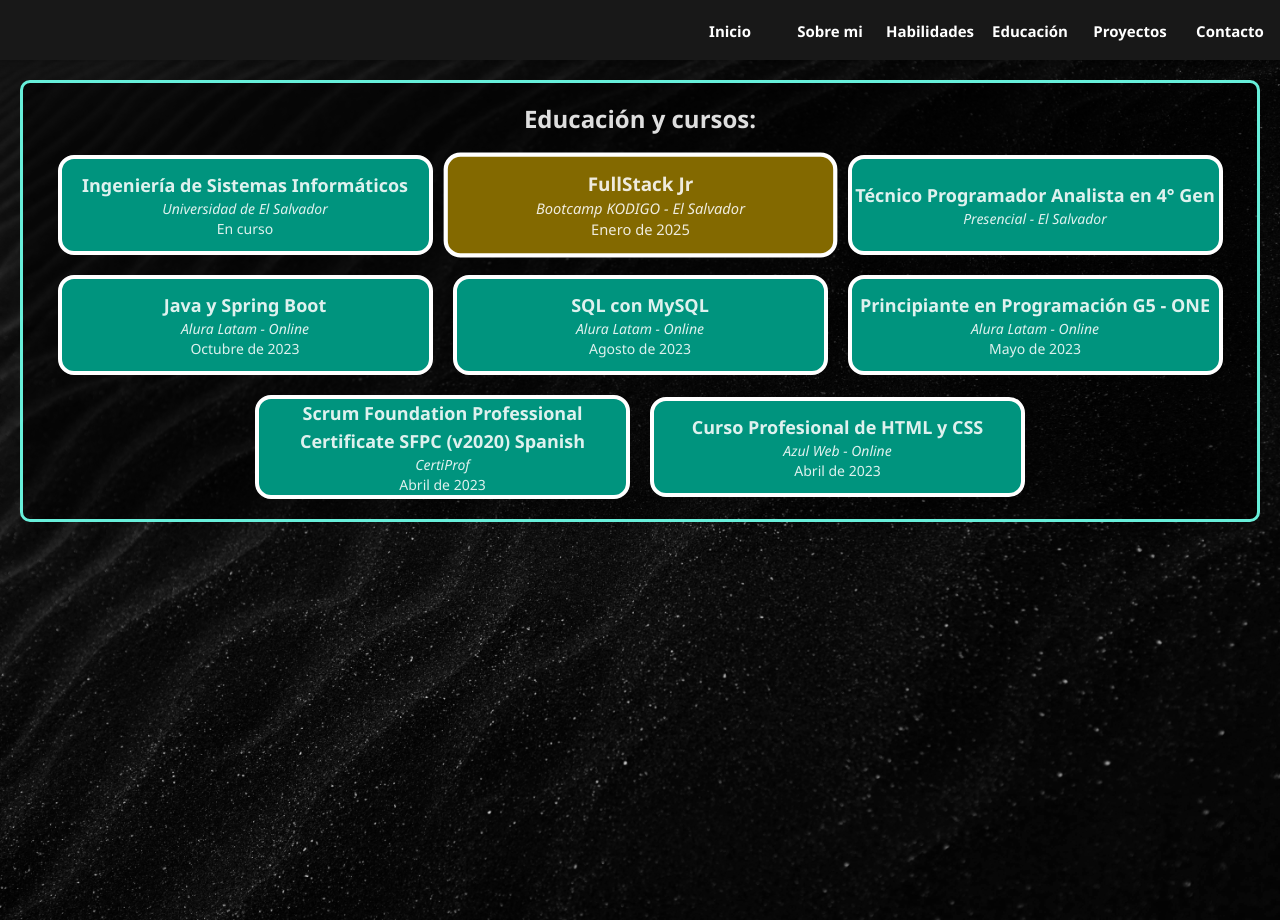
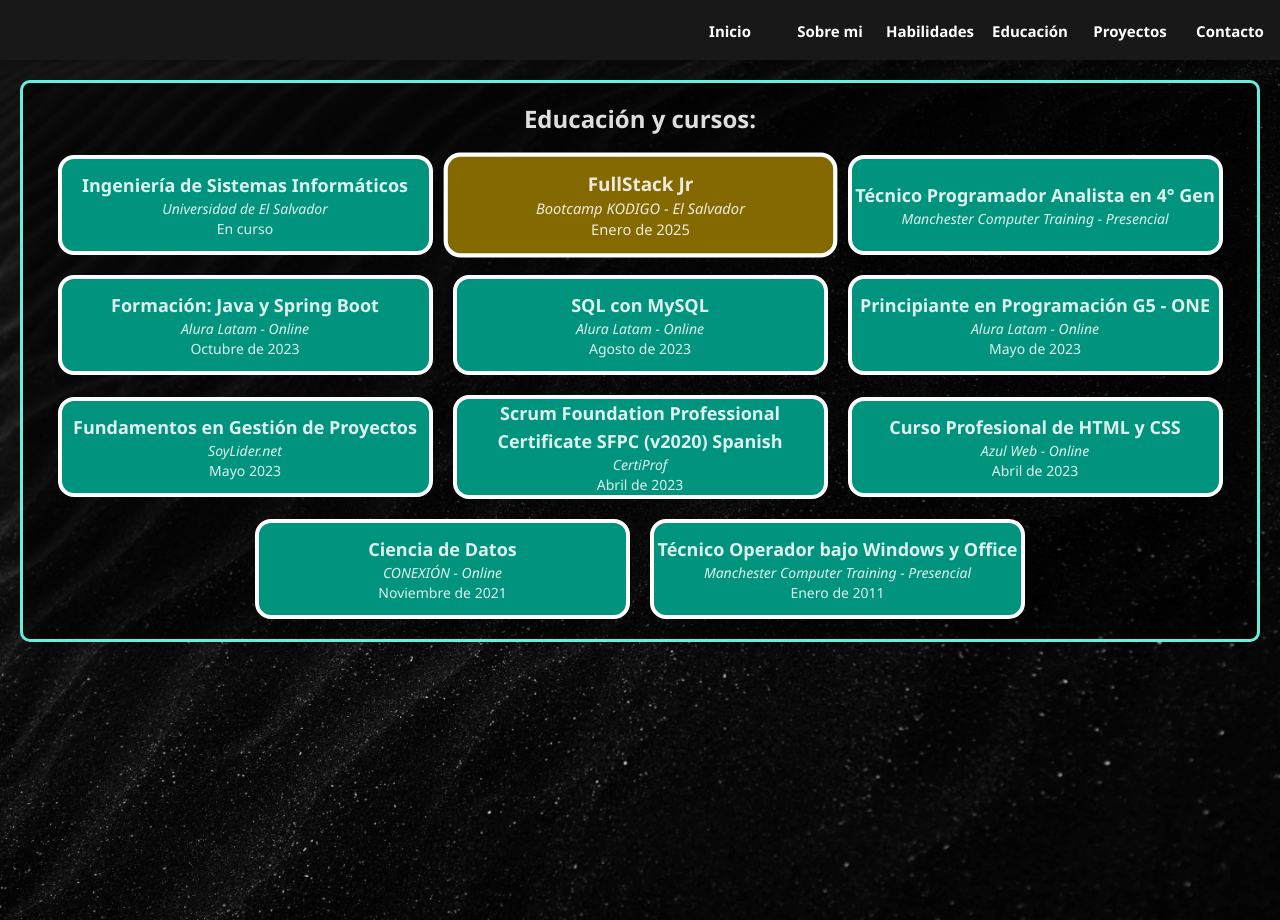
Before and after one commit to melagora/portafolio2_reactJSX-vite, a React (Vite) app: page /education in a window 1280 px wide. Built offline with nearby package versions, Linux system fonts and the light colour scheme.

Commit message:
Actualización de cursos y certificaciones

```diff
--- a/src/routes/Education.jsx
+++ b/src/routes/Education.jsx
@@ -4,13 +4,13 @@ import "@/styles/styles.css";
 export default function Education() {
   const [activeIndex, setActiveIndex] = useState(null);
   const [hoveredIndex, setHoveredIndex] = useState(null);
-  const hoverColors = ["#363636", "#836900", "#230094"];
+  const hoverColors = ["#363636", "#836900", "#230094", "#028f00", "#8f0000"];
 
   useEffect(() => {
     if (hoveredIndex !== null) return;
     const interval = setInterval(() => {
       setActiveIndex((prevIndex) =>
-        prevIndex === 7 ? 0 : (prevIndex ?? -1) + 1
+        prevIndex === 9 ? 0 : (prevIndex ?? -1) + 1
       );
     }, 2000);
     return () => clearInterval(interval);
@@ -35,11 +35,14 @@ export default function Education() {
               "Ingeniería de Sistemas Informáticos",
               "FullStack Jr",
               "Técnico Programador Analista en 4° Gen",
-              "Java y Spring Boot",
+              "Formación: Java y Spring Boot",
               "SQL con MySQL",
               "Principiante en Programación G5 - ONE",
+              "Fundamentos en Gestión de Proyectos",
               "Scrum Foundation Professional Certificate SFPC (v2020) Spanish",
               "Curso Profesional de HTML y CSS",
+              "Ciencia de Datos",
+              "Técnico Operador bajo Windows y Office",
             ].map((title, index) => (
               <div
                 key={index}
@@ -61,12 +64,15 @@ export default function Education() {
                     [
                       "Universidad de El Salvador",
                       "Bootcamp KODIGO - El Salvador",
-                      "Presencial - El Salvador",
+                      "Manchester Computer Training - Presencial",
                       "Alura Latam - Online",
                       "Alura Latam - Online",
                       "Alura Latam - Online",
+                      "SoyLider.net",
                       "CertiProf",
                       "Azul Web - Online",
+                      "CONEXIÓN - Online",
+                      "Manchester Computer Training - Presencial",
                     ][index]
                   }
                 </h5>
@@ -79,8 +85,11 @@ export default function Education() {
                       "Octubre de 2023",
                       "Agosto de 2023",
                       "Mayo de 2023",
+                      "Mayo 2023",
                       "Abril de 2023",
                       "Abril de 2023",
+                      "Noviembre de 2021",
+                      "Enero de 2011",
                     ][index]
                   }
                 </p>
```
